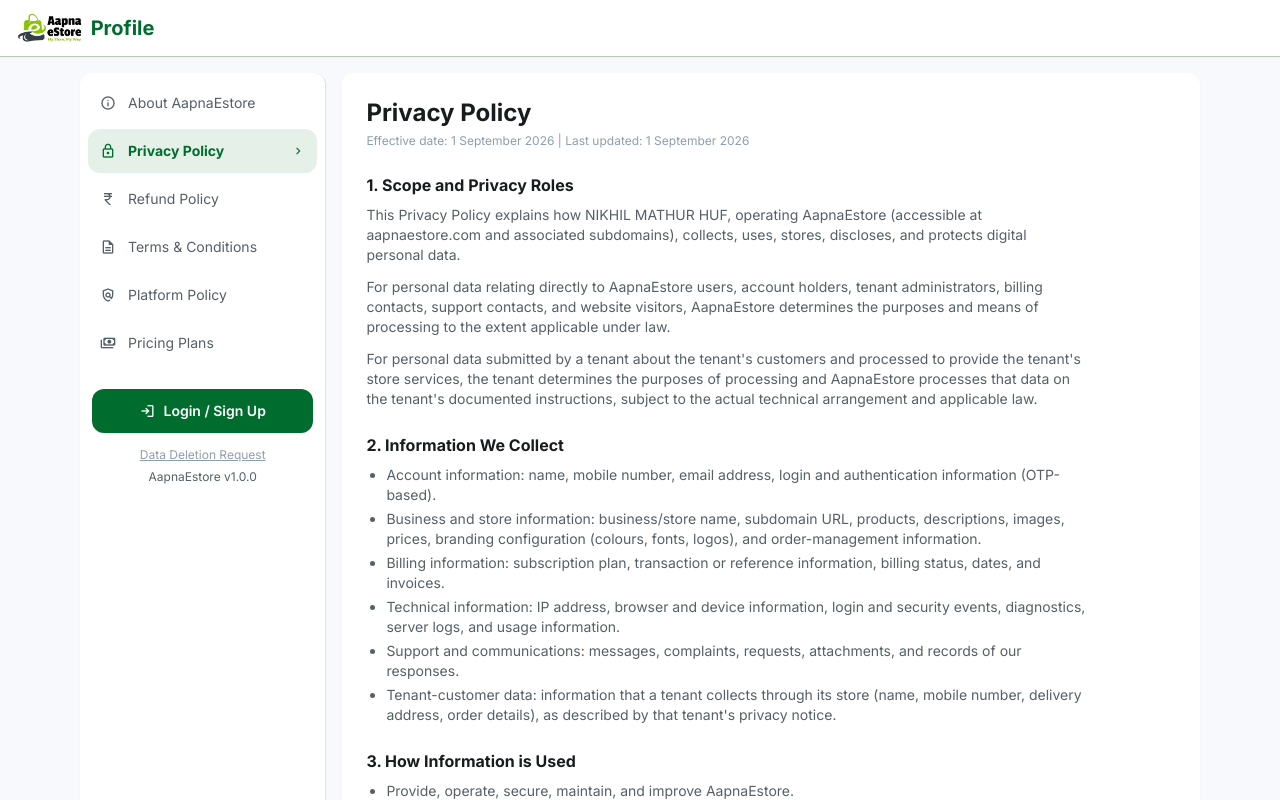
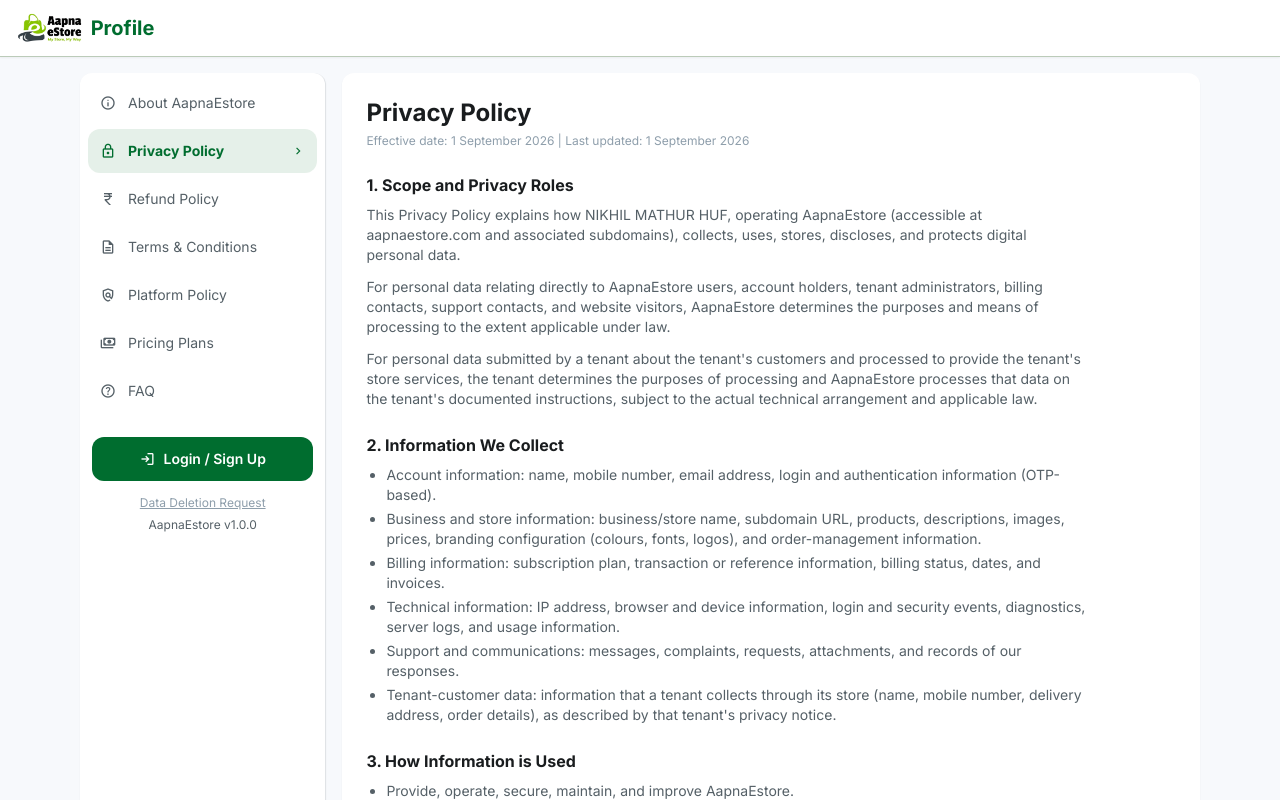
Before and after one commit to mathNikhil/ApaneStore-Frontend, a React (Vite) app: page /profile/privacy in a window 1280 px wide. Shown: the top 800 px of the page. Built offline with nearby package versions, Linux system fonts and the light colour scheme.

Commit message:
Update ProfilePage.jsx

```diff
--- a/src/components/dashboard/ProfilePage.jsx
+++ b/src/components/dashboard/ProfilePage.jsx
@@ -13,6 +13,7 @@ import PricingSection from './profile-sections/PricingSection';
 import InvoiceList from './Invoice/InvoiceList';
 import ReferSection from './profile-sections/ReferSection';
 import DataDeletionSection from './profile-sections/DataDeletionSection';
+import FaqSection from './profile-sections/FaqSection';
 
 const NAV_ITEMS = [
   { key: 'about',     label: 'About AapnaEstore', icon: 'info'           },
@@ -21,6 +22,7 @@ const NAV_ITEMS = [
   { key: 'terms',     label: 'Terms & Conditions',icon: 'description'    },
   { key: 'platform',  label: 'Platform Policy',   icon: 'policy'         },
   { key: 'pricing',   label: 'Pricing Plans',     icon: 'payments'       },
+  { key: 'faq',       label: 'FAQ',               icon: 'help'           },
 ];
 
 const getSectionComponent = (key) => {
@@ -32,6 +34,7 @@ const getSectionComponent = (key) => {
     case 'terms':    return <TermsSection />;
     case 'platform': return <PlatformSection />;
     case 'pricing':  return <PricingSection />;
+    case 'faq':      return <FaqSection />;
     case 'data-deletion': return <DataDeletionSection />;
     case 'invoices': return <InvoiceList />;
 
@@ -114,7 +117,7 @@ const ProfilePage = () => {
   }
 
   // Public sections — visible to all, protected sections need login
-  const PUBLIC_SECTIONS = ['about', 'privacy', 'refund', 'terms', 'platform', 'pricing'];
+  const PUBLIC_SECTIONS = ['about', 'privacy', 'refund', 'terms', 'platform', 'pricing', 'faq'];
   const PROTECTED_SECTIONS_NAV = ['profile', 'invoices', 'refer'];
 
   return (
```
